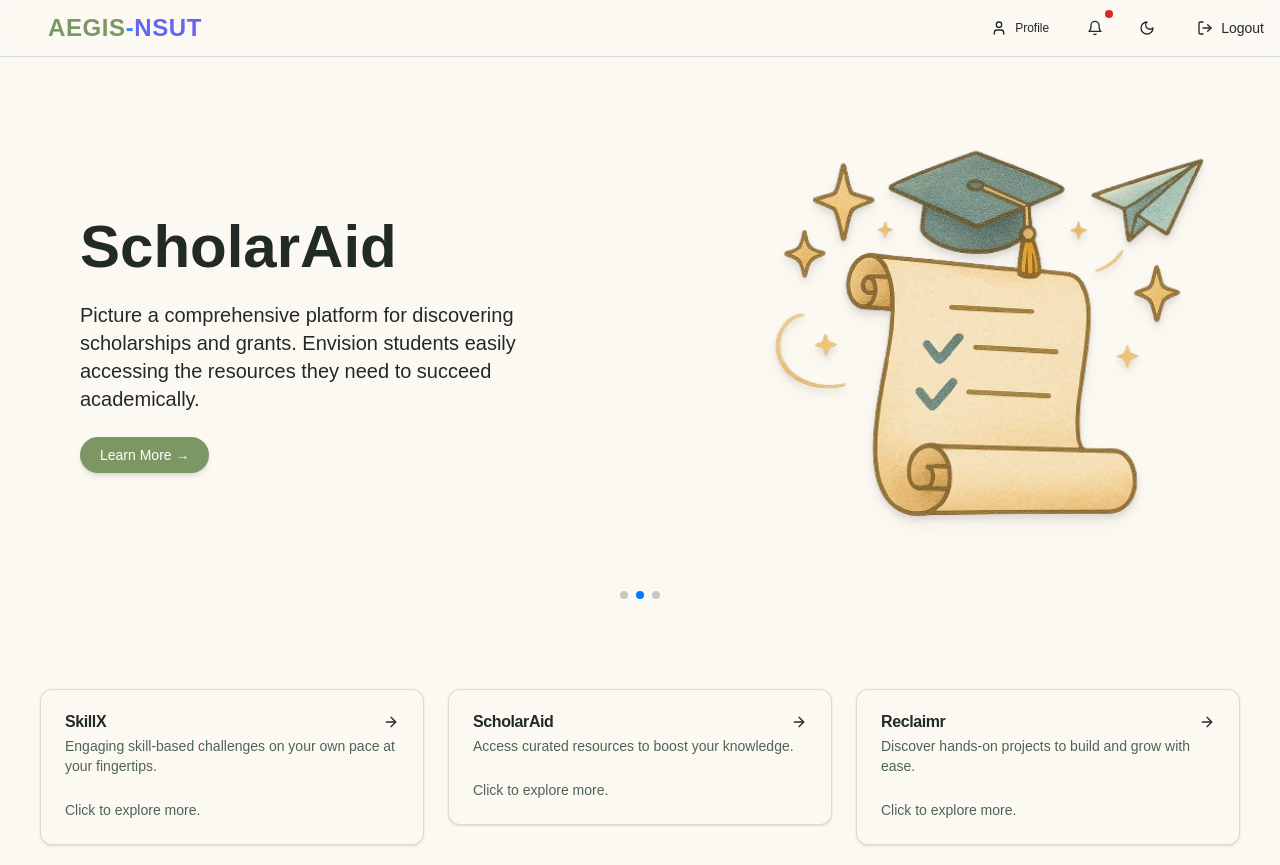
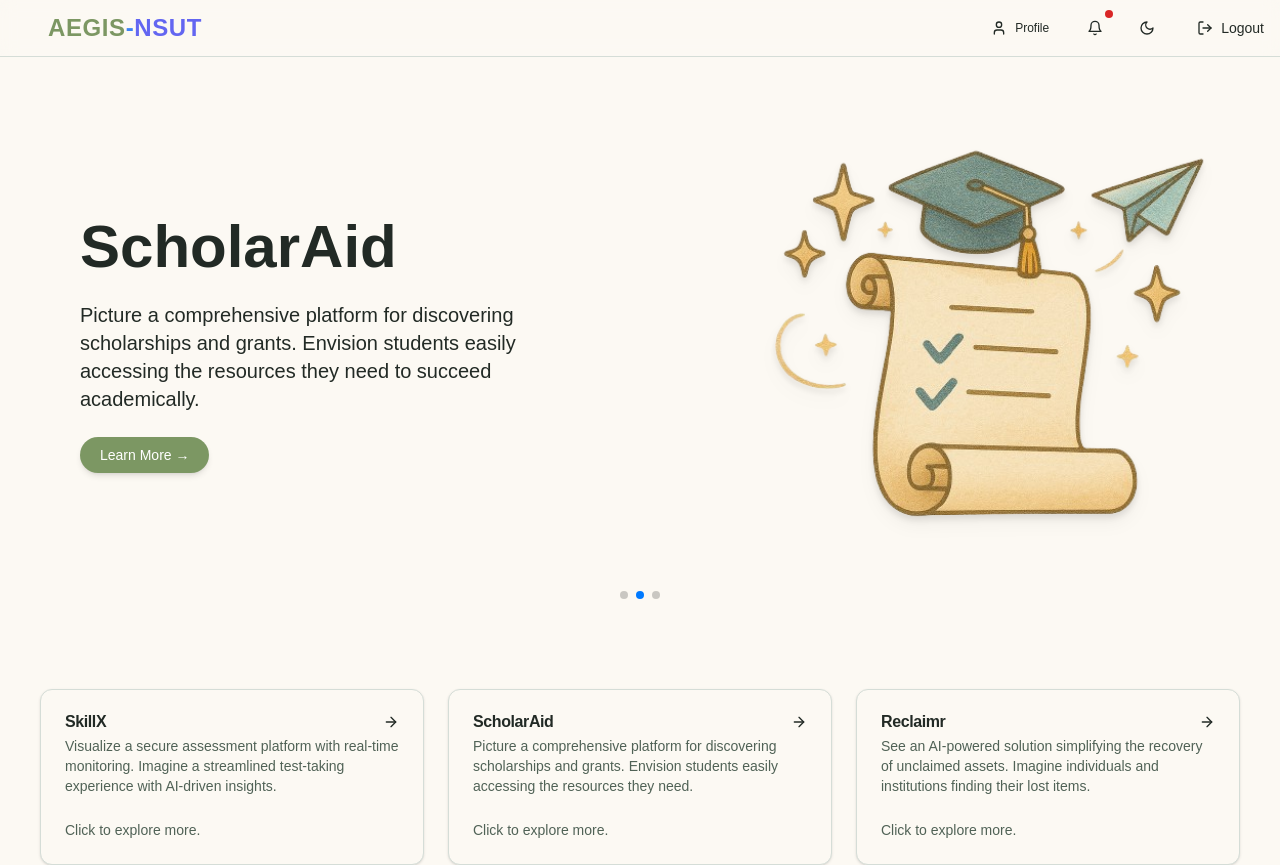
Before and after one commit to diyajoshii/Aegis-NSUT-Campus-Utility-Platform, a Next.js app in the folder frontend/Frontend_Part/skill-assessment/: page / in a window 1280 px wide. Shown: the top 865 px of the page. Built offline with nearby package versions, Linux system fonts and the light colour scheme; no server answers; sample sign-in values are in the browser's storage.

Commit message:
update middle

```diff
--- a/frontend/Frontend_Part/skill-assessment/app/Middle.tsx
+++ b/frontend/Frontend_Part/skill-assessment/app/Middle.tsx
@@ -8,17 +8,17 @@ import { ArrowRight } from "lucide-react";
 const cardItems = [
   {
     title: "SkillX",
-    description: "Engaging skill-based challenges on your own pace at your fingertips.",
+    description: "Visualize a secure assessment platform with real-time monitoring. Imagine a streamlined test-taking experience with AI-driven insights.",
     link: "/SkillX",
   },
   {
     title: "ScholarAid",
-    description: "Access curated resources to boost your knowledge.",
+    description: "Picture a comprehensive platform for discovering scholarships and grants. Envision students easily accessing the resources they need.",
     link: "/ScholarAid",
   },
   {
     title: "Reclaimr",
-    description: "Discover hands-on projects to build and grow with ease.",
+    description: "See an AI-powered solution simplifying the recovery of unclaimed assets. Imagine individuals and institutions finding their lost items.",
     link: "/Reclaimr",
   },
 ];
```
